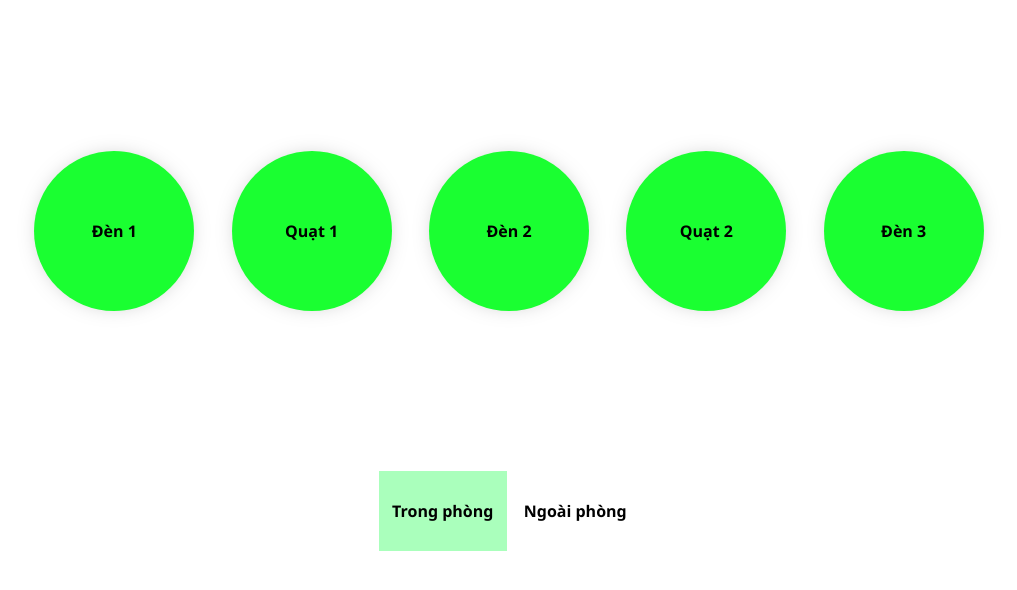
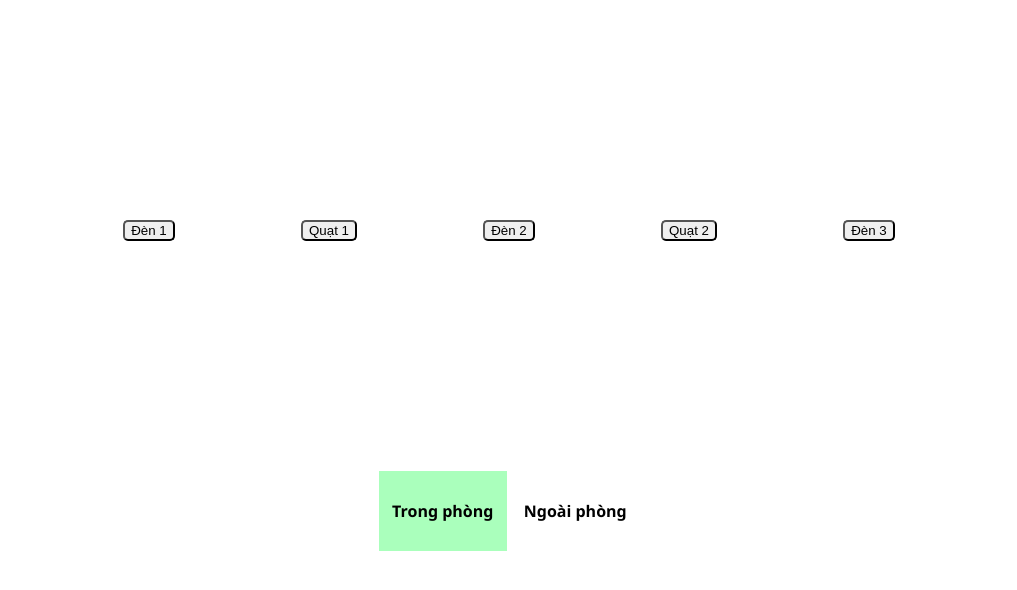
Before and after one commit to mellivora24/410IoT_BE, a website: page views/home.html in a window 1280 px wide. Shown: the part 156-746 px from the top of the page, without its empty margins (131-1148 px from the left). Drawn offline with Linux system fonts and the light colour scheme; no server answers.

Commit message:
Update home.html
Loại bỏ style "on-off-btn-1", thêm bằng js

```diff
--- a/views/home.html
+++ b/views/home.html
@@ -17,15 +17,15 @@
 
     <div class="map">
         <div id="1" class="in-room">
-            <button id="led_1" class="on-off-btn-1" onclick="change_state('led_1')">Đèn 1</button>
-            <button id="fan_1" class="on-off-btn-1" onclick="change_state('fan_1')">Quạt 1</button>
-            <button id="led_2" class="on-off-btn-1" onclick="change_state('led_2')">Đèn 2</button>
-            <button id="fan_2" class="on-off-btn-1" onclick="change_state('fan_2')">Quạt 2</button>
-            <button id="led_3" class="on-off-btn-1" onclick="change_state('led_3')">Đèn 3</button>
+            <button id="led_1" onclick="change_state('led_1')">Đèn 1</button>
+            <button id="fan_1" onclick="change_state('fan_1')">Quạt 1</button>
+            <button id="led_2" onclick="change_state('led_2')">Đèn 2</button>
+            <button id="fan_2" onclick="change_state('fan_2')">Quạt 2</button>
+            <button id="led_3" onclick="change_state('led_3')">Đèn 3</button>
         </div>
         <div id="2" style="display: none;" class="out-room">
-            <button id="bath_room_led" class="on-off-btn-1" onclick="change_state('led_bath')">Phòng tắm</button>
-            <button id="toilet_room_led" class="on-off-btn-1" onclick="change_state('led_wc')">Nhà WC</button>
+            <button id="bath_room_led" onclick="change_state('led_bath')">Phòng tắm</button>
+            <button id="toilet_room_led" onclick="change_state('led_wc')">Nhà WC</button>
         </div>
     </div>
 
```
